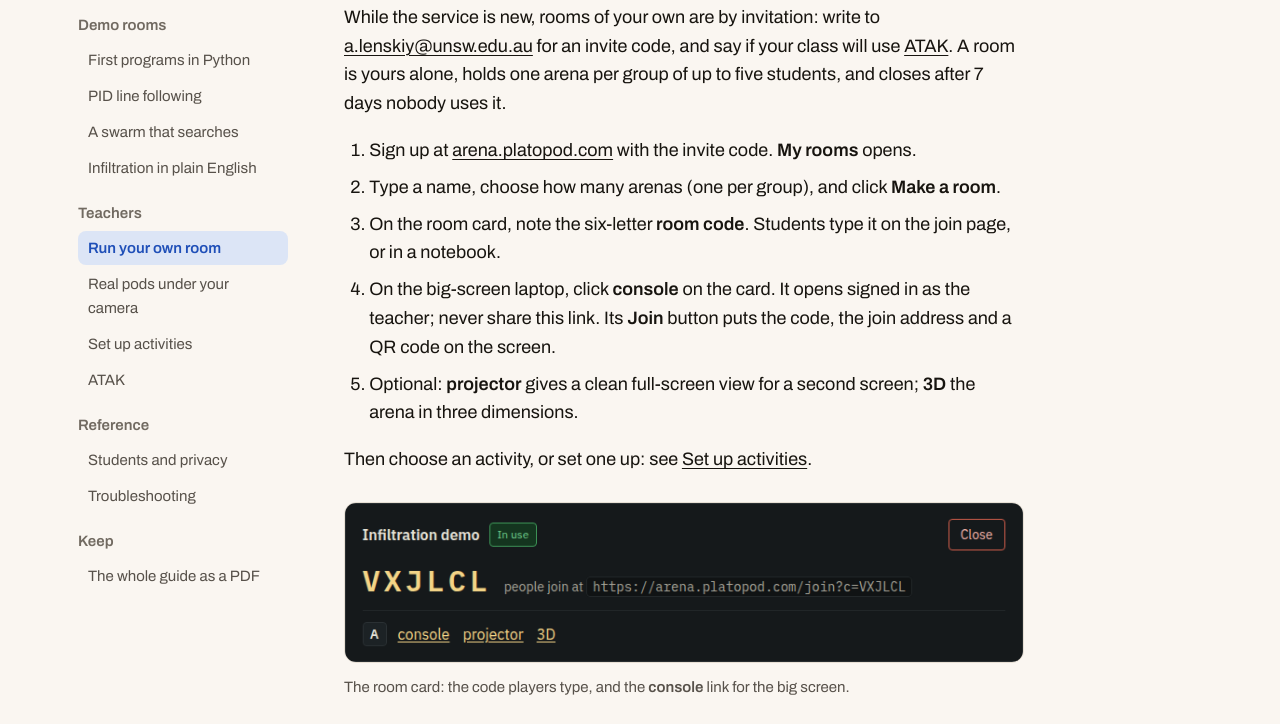
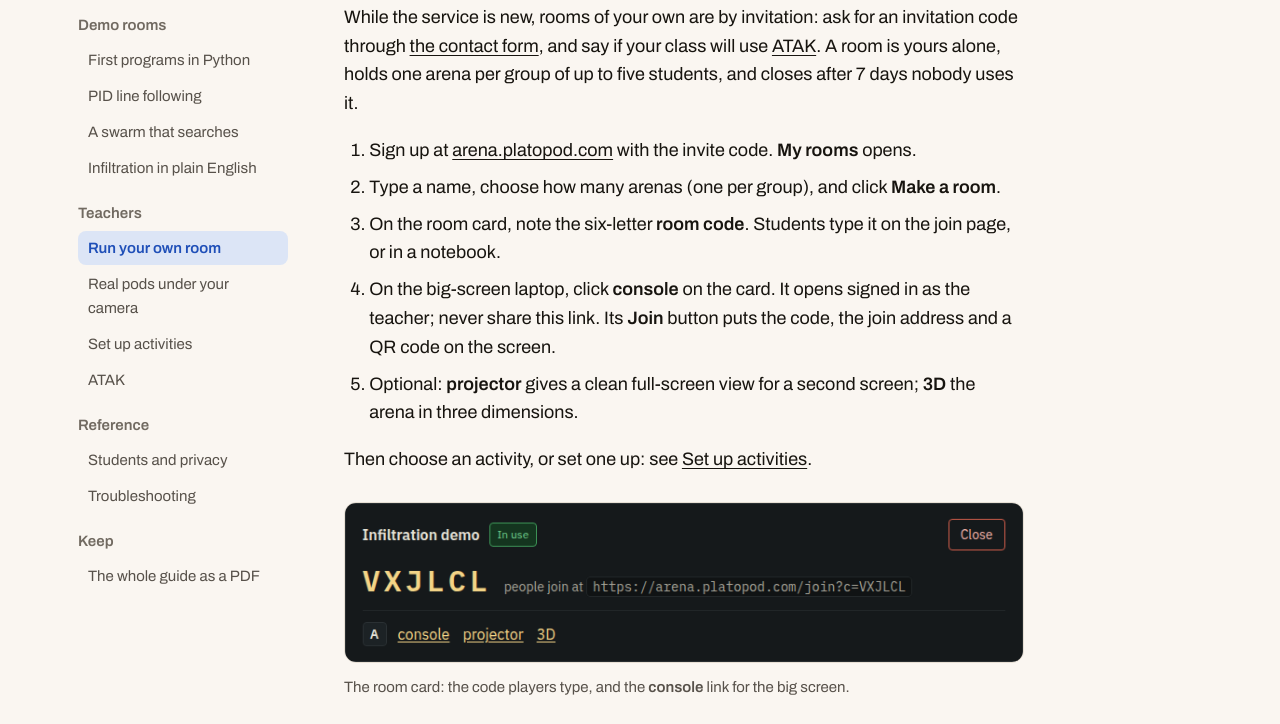
Before and after one commit to platopod/platopod.com, a plain HTML site: page docs/own-room.html in a window 1280 px wide. Shown: the part 195-919 px from the top of the page. Drawn offline with Linux system fonts and the light colour scheme.

Commit message:
Docs: invitation and help through the contact form, no email address

```diff
--- a/docs/own-room.html
+++ b/docs/own-room.html
@@ -96,7 +96,7 @@
 </nav>
 <article class="article guide"><div class="read">
 <h1>Run your own room</h1>
-<p>While the service is new, rooms of your own are by invitation: write to <a href="mailto:a.lenskiy@unsw.edu.au">a.lenskiy@unsw.edu.au</a> for an invite code, and say if your class will use <a href="atak.html">ATAK</a>. A room is yours alone, holds one arena per group of up to five students, and closes after 7 days nobody uses it.</p>
+<p>While the service is new, rooms of your own are by invitation: ask for an invitation code through <a href="https://platopod.com/#contact">the contact form</a>, and say if your class will use <a href="atak.html">ATAK</a>. A room is yours alone, holds one arena per group of up to five students, and closes after 7 days nobody uses it.</p>
 <ol><li>Sign up at <a href="https://arena.platopod.com">arena.platopod.com</a> with the invite code. <b>My rooms</b> opens.</li><li>Type a name, choose how many arenas (one per group), and click <b>Make a room</b>.</li><li>On the room card, note the six-letter <b>room code</b>. Students type it on the join page, or in a notebook.</li><li>On the big-screen laptop, click <b>console</b> on the card. It opens signed in as the teacher; never share this link. Its <b>Join</b> button puts the code, the join address and a QR code on the screen.</li><li>Optional: <b>projector</b> gives a clean full-screen view for a second screen; <b>3D</b> the arena in three dimensions.</li></ol>
 <p>Then choose an activity, or set one up: see <a href="activities.html">Set up activities</a>.</p>
 <figure><img src="../img/try/g01-room-card.png" alt="The room card on My rooms: the room name, the room code, the join address arena.platopod.com/join?c=..., and the console, projector and 3D links" loading="lazy"><figcaption>The room card: the code players type, and the <b>console</b> link for the big screen.</figcaption></figure>
```
Also changed, not shown: docs/troubleshooting.html (+1 -1 lines), 2 other files.
